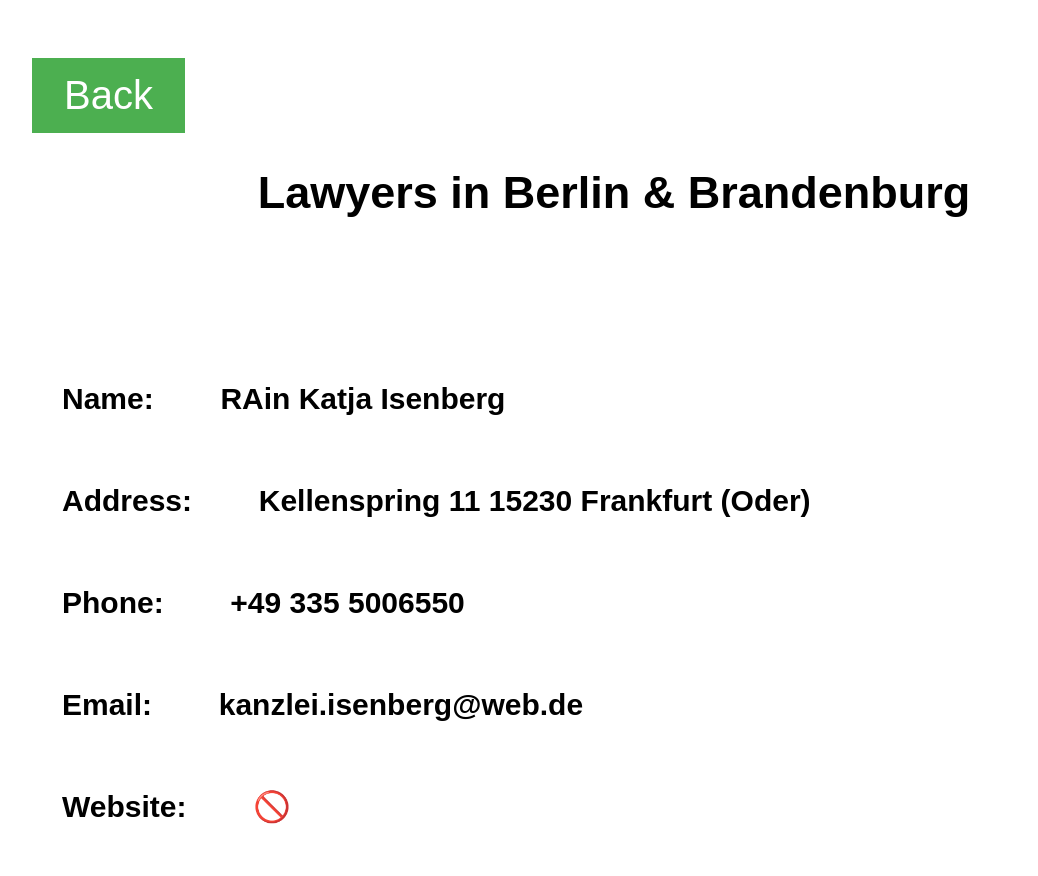
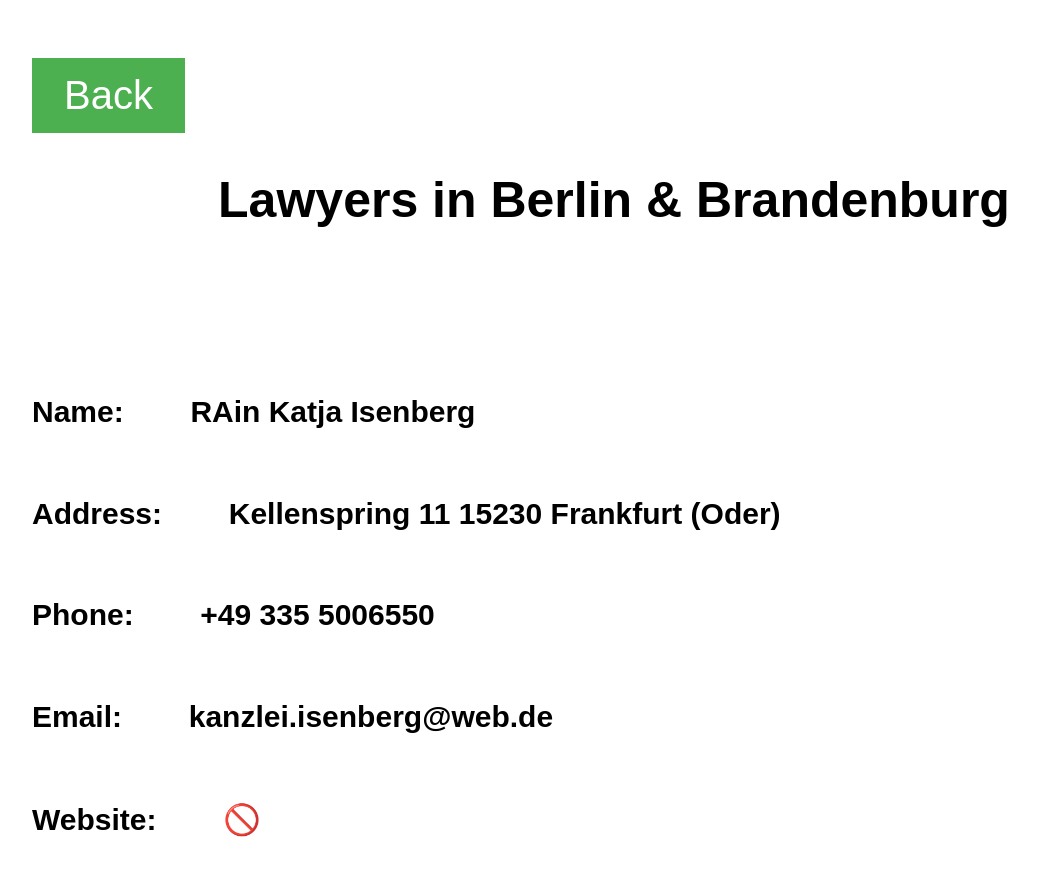
Before and after one commit to ShahabAfshar11/check1, a plain HTML site: page index.html in a window 1280 px wide. Shown: the top 876 px of the page, without its empty margins (26-1064 px from the left). Drawn offline with Linux system fonts and the light colour scheme.

Commit message:
Update style.css

```diff
--- a/style.css
+++ b/style.css
@@ -5,13 +5,13 @@ body {
 h1 {
     color: black;
     text-align: center;
-    font-size: 45px;
+    font-size: 50px;
 }
 
 h2 {
     color: black;
     font-size: 30px;
-    margin-left : 80px;
+    margin-left : 50px;
 }
 
 button {
```
